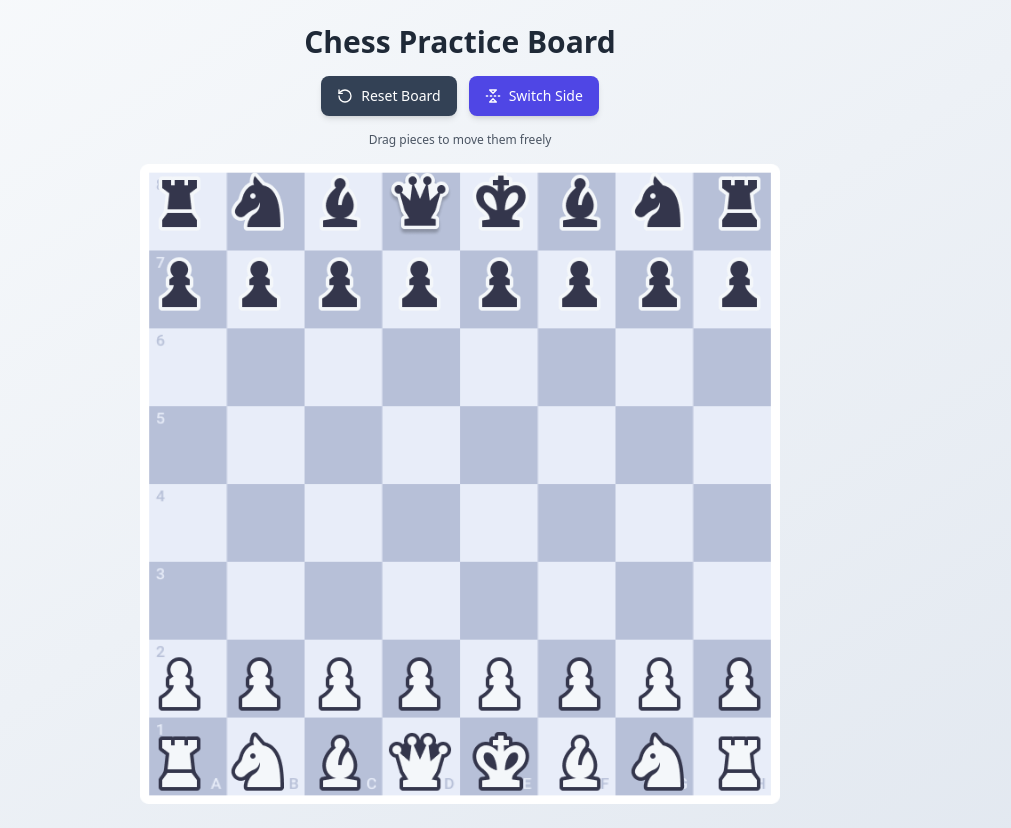
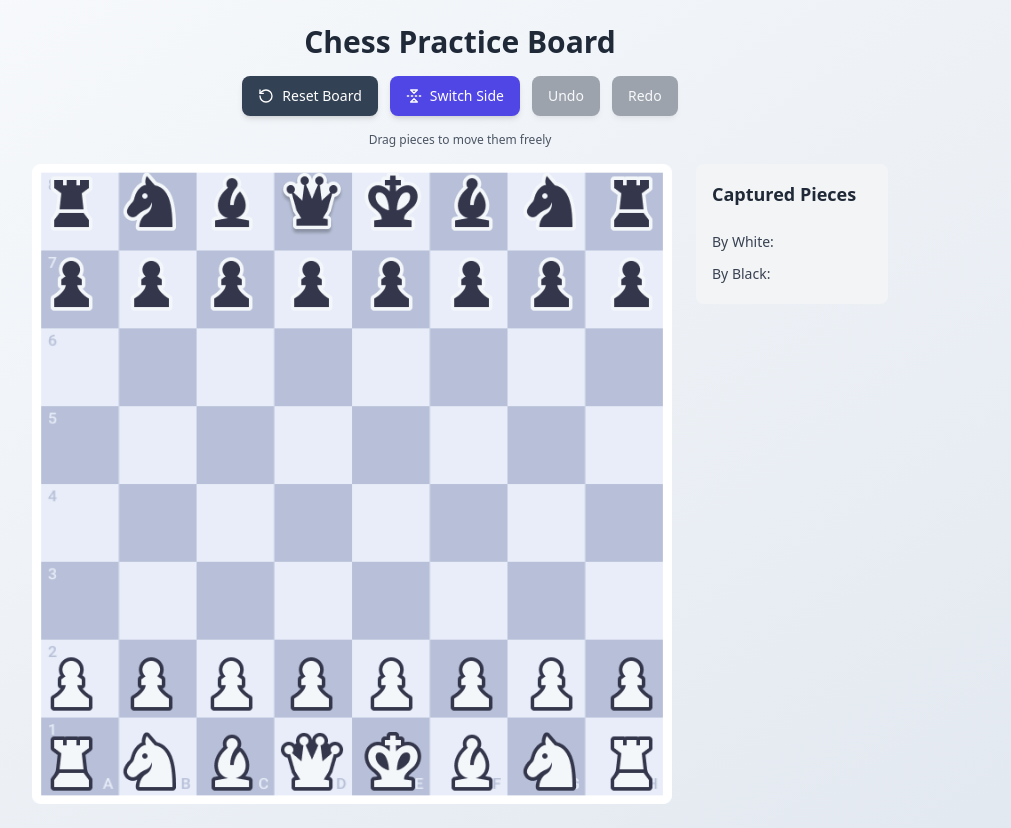
Before and after one commit to slammers001/chess-board, a React (Vite) app: page / in a window 1280 px wide. Shown: the whole page, without its empty margins (180-1191 px from the left). Built offline with nearby package versions, Linux system fonts and the light colour scheme.

Commit message:
fixed errors

```diff
--- a/src/components/ChessBoard.tsx
+++ b/src/components/ChessBoard.tsx
@@ -1,6 +1,6 @@
 import { useState } from 'react';
-import { BoardPosition } from '../types/chess';
-import { files, ranks, getSquareKey, getInitialPosition } from '../chessUtils';
+import { BoardPosition, ChessPiece } from '../types/chess';
+import { files, ranks, getSquareKey, getInitialPosition, getPieceSymbol } from '../chessUtils';
 import { ChessSquare } from './ChessSquare';
 import { RotateCcw, FlipVertical2 } from 'lucide-react';
 
@@ -11,6 +11,7 @@ export function ChessBoard() {
   const [moveHistory, setMoveHistory] = useState<BoardPosition[]>([getInitialPosition()]);
   const [historyIndex, setHistoryIndex] = useState(0);
   const [selectedPiece, setSelectedPiece] = useState<string | null>(null);
+  const [capturedPieces] = useState<{ white: ChessPiece[], black: ChessPiece[] }>({ white: [], black: [] });
 
   const boardFlipped = playerColor === 'black';
   const boardImage = boardFlipped ? '/board-black.png' : '/board-white.png';
@@ -61,6 +62,20 @@ export function ChessBoard() {
     setHistoryIndex(0);
   };
 
+  const undo = () => {
+    if (historyIndex > 0) {
+      setHistoryIndex(historyIndex - 1);
+      setPosition(moveHistory[historyIndex - 1]);
+    }
+  };
+
+  const redo = () => {
+    if (historyIndex < moveHistory.length - 1) {
+      setHistoryIndex(historyIndex + 1);
+      setPosition(moveHistory[historyIndex + 1]);
+    }
+  };
+
   const flipBoard = () => {
     setPlayerColor(playerColor === 'white' ? 'black' : 'white');
   };
@@ -80,10 +95,26 @@ export function ChessBoard() {
 
         <button
           onClick={flipBoard}
-          className="flex items-center gap-2 px-4 py-2.5 bg-indigo-600 text-white rounded-lg hover:bg-indigo-700 transition-all duration-200 text-sm font-medium shadow-md hover:shadow-lg transform hover:scale-105"
+          className="flex items-center gap-2 px-4 py-2.5 bg-indigo-600 text-white rounded-lg hover:bg-indigo-700 transition-all duration-200 text-sm font-medium shadow-md hover:shadow-lg transform hover:scale-105 select-none"
         >
           <FlipVertical2 size={16} />
           Switch Side
+        </button>
+
+        <button
+          onClick={undo}
+          disabled={historyIndex === 0}
+          className="flex items-center gap-2 px-4 py-2.5 bg-gray-600 text-white rounded-lg hover:bg-gray-700 transition-all duration-200 text-sm font-medium shadow-md hover:shadow-lg transform hover:scale-105 disabled:opacity-50 disabled:cursor-not-allowed select-none"
+        >
+          Undo
+        </button>
+
+        <button
+          onClick={redo}
+          disabled={historyIndex === moveHistory.length - 1}
+          className="flex items-center gap-2 px-4 py-2.5 bg-gray-600 text-white rounded-lg hover:bg-gray-700 transition-all duration-200 text-sm font-medium shadow-md hover:shadow-lg transform hover:scale-105 disabled:opacity-50 disabled:cursor-not-allowed select-none"
+        >
+          Redo
         </button>
       </div>
 
@@ -91,6 +122,7 @@ export function ChessBoard() {
         <p>Drag pieces to move them freely</p>
       </div>
 
+      <div className="flex gap-6 items-start">
         <div className="relative" style={{ width: '640px', height: '640px' }}>
           <img
             src={boardImage}
@@ -129,6 +161,39 @@ export function ChessBoard() {
             })
           )}
         </div>
+
+        <div className="flex flex-col gap-4 p-4 bg-gray-100 rounded-lg min-w-48">
+          <h3 className="text-lg font-semibold text-gray-800 mb-2">Captured Pieces</h3>
+          <div className="space-y-2">
+            <div>
+              <p className="text-sm font-medium text-gray-700">By White:</p>
+              <div className="flex flex-wrap gap-1 mt-1">
+                {capturedPieces.black.map((piece, index) => (
+                  <img
+                    key={index}
+                    src={getPieceSymbol(piece)}
+                    alt={`${piece.color} ${piece.type}`}
+                    className="w-8 h-8"
+                  />
+                ))}
+              </div>
+            </div>
+            <div>
+              <p className="text-sm font-medium text-gray-700">By Black:</p>
+              <div className="flex flex-wrap gap-1 mt-1">
+                {capturedPieces.white.map((piece, index) => (
+                  <img
+                    key={index}
+                    src={getPieceSymbol(piece)}
+                    alt={`${piece.color} ${piece.type}`}
+                    className="w-8 h-8"
+                  />
+                ))}
+              </div>
+            </div>
+          </div>
+        </div>
+      </div>
     </div>
   );
 }
--- a/src/components/ChessSquare.tsx
+++ b/src/components/ChessSquare.tsx
@@ -61,7 +61,7 @@ export function ChessSquare({
       {isSelected && (
         <div
           className="absolute inset-0 opacity-60"
-          style={{ backgroundColor: 'blue' }}
+          style={{ backgroundColor: '#929BB3' }}
         />
       )}
       {piece && (
```
Lines whose indentation alone changed are shown as unchanged.
